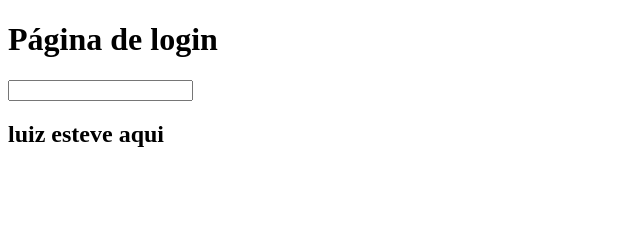
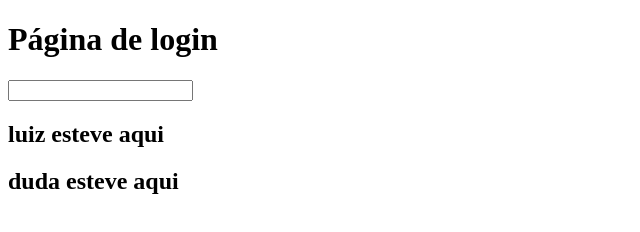
Before and after one commit to luizleite10/tutorial_git, a plain HTML site: page index.html in a window 1280 px wide. Shown: the whole page, without its empty margins (0-640 px from the left). Drawn offline with Linux system fonts and the light colour scheme.

Commit message:
escrita feita por duda

```diff
--- a/index.html
+++ b/index.html
@@ -9,6 +9,7 @@
     <h1>Página de login</h1>
     <input type="text">
     <h2>luiz esteve aqui</h2>
+    <h2>duda esteve aqui</h2>
 
 </body>
 </html>
```
